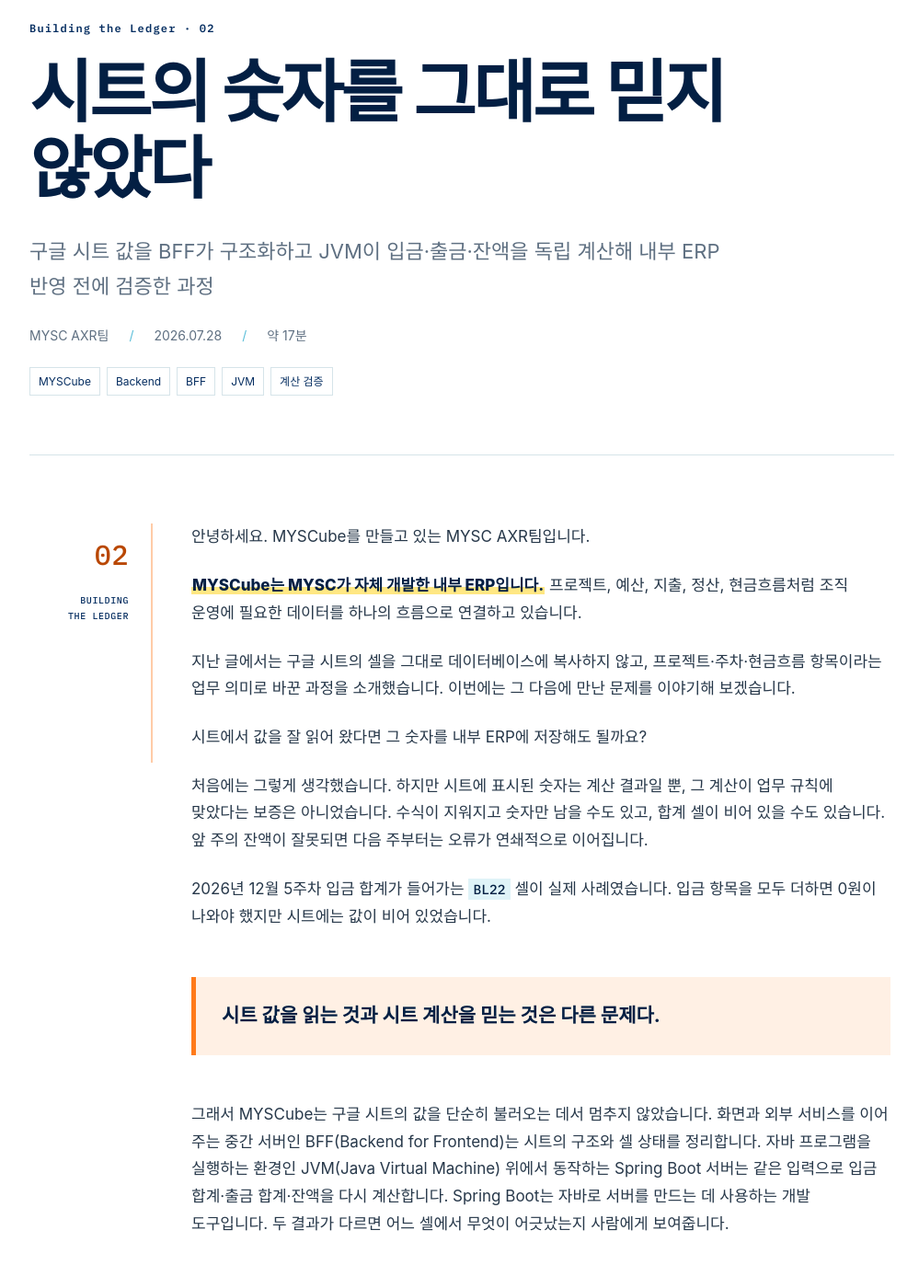
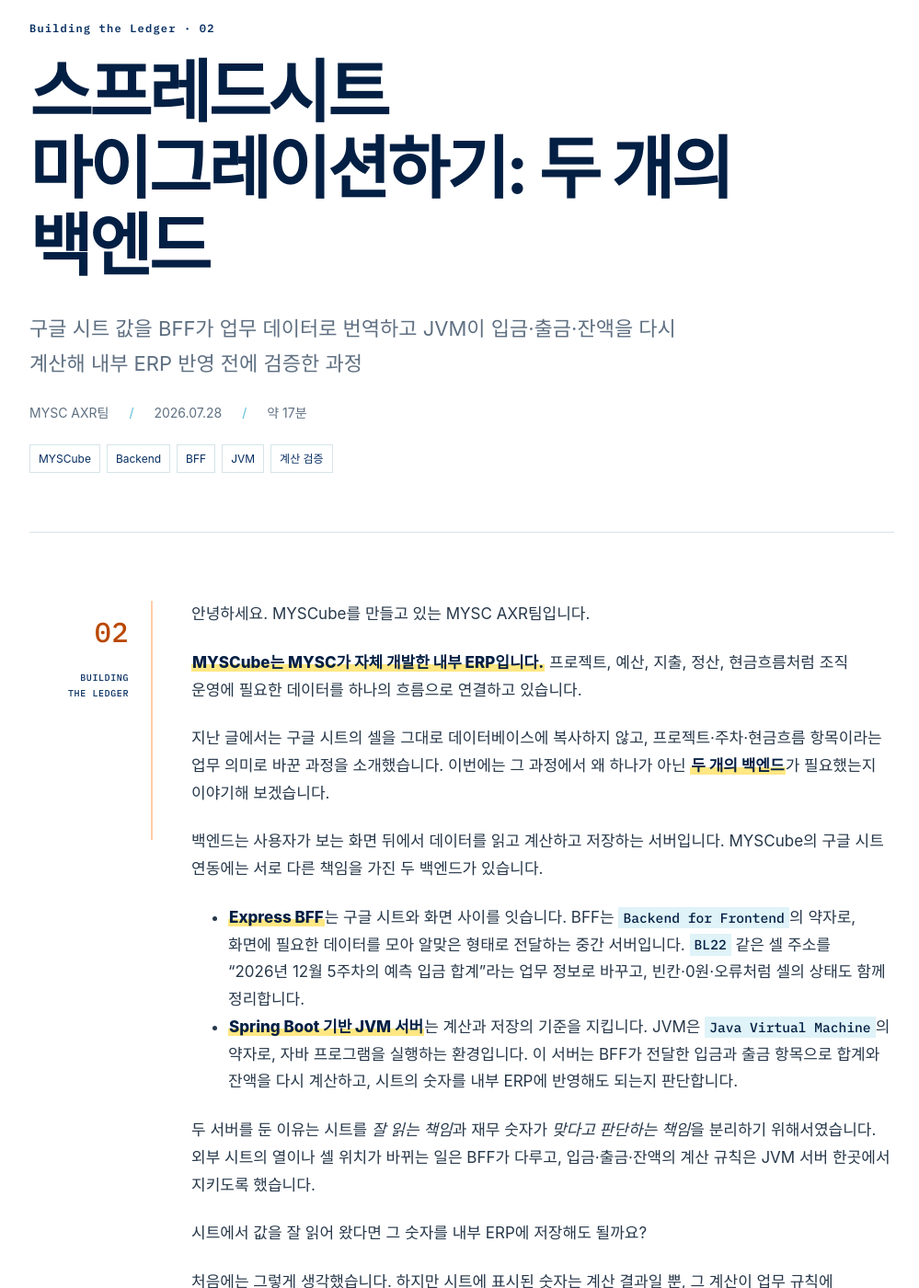
Before and after one commit to merryAI-dev/merryAI-dev.github.io, a Jekyll site: the page built from _posts/2026-07-28-myscube-building-the-ledger-02.md, in a window 1280 px wide and 1400 px high, scrolled down 243 px. Shown: the whole window at 92% size, without its empty margins (138-1137 px from the left). Built offline with Jekyll 4.4.1, drawn with Linux system fonts in a browser that asks for light colours; some web fonts are replaced; some of the changed text lies outside the part shown.

Commit message:
edit: frame ledger migration around two backends

```diff
--- a/_posts/2026-07-28-myscube-building-the-ledger-02.md
+++ b/_posts/2026-07-28-myscube-building-the-ledger-02.md
@@ -1,6 +1,6 @@
 ---
-title: 시트의 숫자를 그대로 믿지 않았다
-description: 구글 시트 값을 BFF가 구조화하고 JVM이 입금·출금·잔액을 독립 계산해 내부 ERP 반영 전에 검증한 과정
+title: "스프레드시트 마이그레이션하기: 두 개의 백엔드"
+description: 구글 시트 값을 BFF가 업무 데이터로 번역하고 JVM이 입금·출금·잔액을 다시 계산해 내부 ERP 반영 전에 검증한 과정
 author: MYSC AXR팀
 date: 2026-07-28
 series: Building the Ledger
@@ -19,14 +19,20 @@
 
 <p>안녕하세요. MYSCube를 만들고 있는 MYSC AXR팀입니다.</p>
 <p><strong>MYSCube는 MYSC가 자체 개발한 내부 ERP입니다.</strong> 프로젝트, 예산, 지출, 정산, 현금흐름처럼 조직 운영에 필요한 데이터를 하나의 흐름으로 연결하고 있습니다.</p>
-<p>지난 글에서는 구글 시트의 셀을 그대로 데이터베이스에 복사하지 않고, 프로젝트·주차·현금흐름 항목이라는 업무 의미로 바꾼 과정을 소개했습니다. 이번에는 그 다음에 만난 문제를 이야기해 보겠습니다.</p>
+<p>지난 글에서는 구글 시트의 셀을 그대로 데이터베이스에 복사하지 않고, 프로젝트·주차·현금흐름 항목이라는 업무 의미로 바꾼 과정을 소개했습니다. 이번에는 그 과정에서 왜 하나가 아닌 <strong>두 개의 백엔드</strong>가 필요했는지 이야기해 보겠습니다.</p>
+<p>백엔드는 사용자가 보는 화면 뒤에서 데이터를 읽고 계산하고 저장하는 서버입니다. MYSCube의 구글 시트 연동에는 서로 다른 책임을 가진 두 백엔드가 있습니다.</p>
+<ul>
+<li><strong>Express BFF</strong>는 구글 시트와 화면 사이를 잇습니다. BFF는 <code>Backend for Frontend</code>의 약자로, 화면에 필요한 데이터를 모아 알맞은 형태로 전달하는 중간 서버입니다. <code>BL22</code> 같은 셀 주소를 “2026년 12월 5주차의 예측 입금 합계”라는 업무 정보로 바꾸고, 빈칸·0원·오류처럼 셀의 상태도 함께 정리합니다.</li>
+<li><strong>Spring Boot 기반 JVM 서버</strong>는 계산과 저장의 기준을 지킵니다. JVM은 <code>Java Virtual Machine</code>의 약자로, 자바 프로그램을 실행하는 환경입니다. 이 서버는 BFF가 전달한 입금과 출금 항목으로 합계와 잔액을 다시 계산하고, 시트의 숫자를 내부 ERP에 반영해도 되는지 판단합니다.</li>
+</ul>
+<p>두 서버를 둔 이유는 시트를 <em>잘 읽는 책임</em>과 재무 숫자가 <em>맞다고 판단하는 책임</em>을 분리하기 위해서였습니다. 외부 시트의 열이나 셀 위치가 바뀌는 일은 BFF가 다루고, 입금·출금·잔액의 계산 규칙은 JVM 서버 한곳에서 지키도록 했습니다.</p>
 <p>시트에서 값을 잘 읽어 왔다면 그 숫자를 내부 ERP에 저장해도 될까요?</p>
 <p>처음에는 그렇게 생각했습니다. 하지만 시트에 표시된 숫자는 계산 결과일 뿐, 그 계산이 업무 규칙에 맞았다는 보증은 아니었습니다. 수식이 지워지고 숫자만 남을 수도 있고, 합계 셀이 비어 있을 수도 있습니다. 앞 주의 잔액이 잘못되면 다음 주부터는 오류가 연쇄적으로 이어집니다.</p>
 <p>2026년 12월 5주차 입금 합계가 들어가는 <code>BL22</code> 셀이 실제 사례였습니다. 입금 항목을 모두 더하면 0원이 나와야 했지만 시트에는 값이 비어 있었습니다.</p>
 <blockquote>
 <p>시트 값을 읽는 것과 시트 계산을 믿는 것은 다른 문제다.</p>
 </blockquote>
-<p>그래서 MYSCube는 구글 시트의 값을 단순히 불러오는 데서 멈추지 않았습니다. 화면과 외부 서비스를 이어 주는 중간 서버인 BFF(Backend for Frontend)는 시트의 구조와 셀 상태를 정리합니다. 자바 프로그램을 실행하는 환경인 JVM(Java Virtual Machine) 위에서 동작하는 Spring Boot 서버는 같은 입력으로 입금 합계·출금 합계·잔액을 다시 계산합니다. Spring Boot는 자바로 서버를 만드는 데 사용하는 개발 도구입니다. 두 결과가 다르면 어느 셀에서 무엇이 어긋났는지 사람에게 보여줍니다.</p>
+<p>그래서 MYSCube는 구글 시트의 값을 단순히 불러오는 데서 멈추지 않았습니다. BFF가 정리한 같은 입력을 JVM 서버가 다시 계산하고, 두 결과가 다르면 어느 셀에서 무엇이 어긋났는지 사람에게 보여주도록 만들었습니다.</p>
 
 <h2>합계 셀 하나가 비어 있다는 것</h2>
 <p><code>BL22</code> 셀을 다시 보겠습니다.</p>
```
Also changed, not shown: _posts/2026-07-22-myscube-building-the-ledger-01.md (+2 -2 lines).
